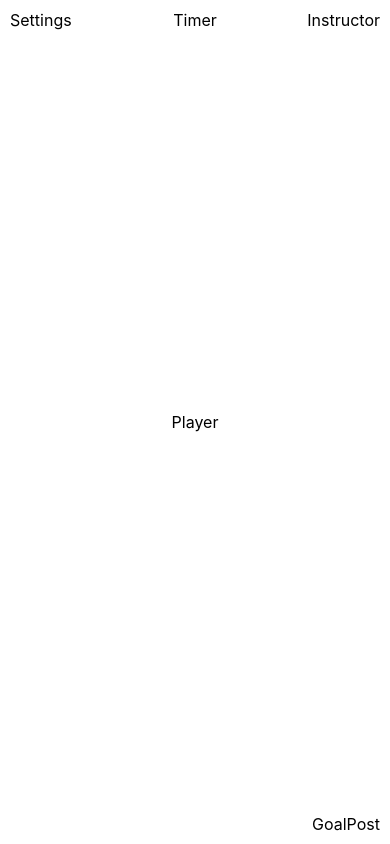
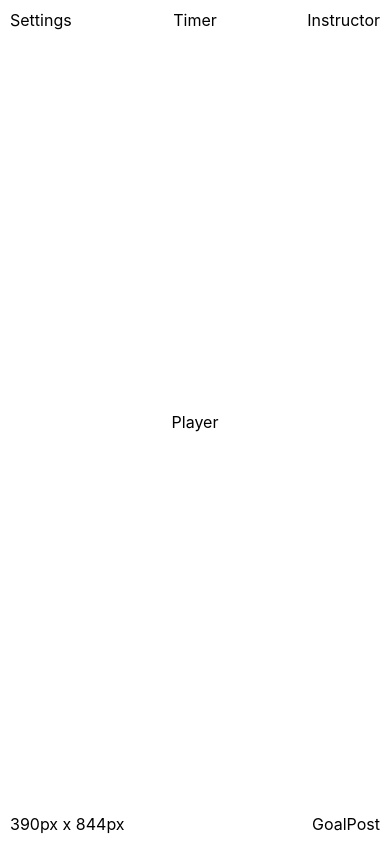
Before and after one commit to rahulsivalenka/fumbling-arrows, a React (Create React App) app: page / in a window 390 px wide. Built offline with nearby package versions, Linux system fonts and the light colour scheme.

Commit message:
Conditionally displaying the game based on window size

```diff
--- /dev/null
+++ b/src/App.css
@@ -0,0 +1,18 @@
+.App {
+  height: 100vh;
+  width: 100wh;
+  position: relative;
+}
+
+.App-info {
+  position: absolute;
+  top: 50%;
+  left: 50%;
+  transform: translate(-50%, -50%);
+}
+
+.App-window-size-info {
+  position: absolute;
+  bottom: 10px;
+  left: 10px;
+}
--- /dev/null
+++ b/src/App.js
@@ -0,0 +1,64 @@
+import React, { useEffect, useState } from 'react';
+import './App.css';
+import TumblingArrayGame from './TumblingArrowsGame/TumblingArrowsGame';
+
+function App() {
+  const [windowSize, setWindowSize] = useState({
+    height: window.innerHeight,
+    width: window.innerWidth
+  });
+
+  const [minWindowSizeError, setMinWindowSizeError] = useState(false);
+
+  useEffect(() => {
+    console.log('App mounted');
+
+    wireResizeEvent();
+
+    return cleanup;
+  })
+
+  return (
+    <div className="App">
+      {
+        minWindowSizeError
+          ? (
+            <div className="App-info">
+              {`Minimum window size for this game has to be 800px  x  600px`}
+            </div>
+          )
+          : <TumblingArrayGame />
+      }
+      <span className="App-window-size-info">
+        {`${windowSize.width}px  x  ${windowSize.height}px`}
+      </span>
+    </div>
+  );
+
+  function windowResizehandler() {
+    console.log('windowResizehandler');
+    setWindowSize({
+      height: window.innerHeight,
+      width: window.innerWidth
+    });
+
+    setMinWindowSizeError(windowSize.height < 600 || windowSize.width < 800);
+  };
+
+  function wireResizeEvent() {
+    console.log('wireResizeEvent');
+    window.addEventListener('resize', windowResizehandler);
+  }
+
+  function unwireResizeEvent() {
+    console.log('unwireResizeEvent');
+    window.removeEventListener('resize', windowResizehandler);
+  }
+
+  function cleanup() {
+    console.log('Game unmounted');
+    unwireResizeEvent();
+  }
+}
+
+export default App;
--- a/src/TumblingArrowsGame.js
+++ /dev/null
@@ -1,21 +0,0 @@
-import React from 'react';
-import GoalPost from './GoalPost/GoalPost';
-import Instructor from './Instructor/Instructor';
-import Player from './Player/Player';
-import Settings from './Settings/Settings';
-import Timer from './Timer/Timer';
-import './TumblingArrowsGame.css';
-
-function TumblingArrayGame() {
-  return (
-    <div className="Game">
-      <Settings />
-      <Timer />
-      <Instructor />
-      <Player />
-      <GoalPost />
-    </div>
-  )
-}
-
-export default TumblingArrayGame;
--- /dev/null
+++ b/src/TumblingArrowsGame/TumblingArrowsGame.js
@@ -0,0 +1,32 @@
+import React, { useEffect, useState } from 'react';
+import GoalPost from '../GoalPost/GoalPost';
+import Instructor from '../Instructor/Instructor';
+import Player from '../Player/Player';
+import Settings from '../Settings/Settings';
+import Timer from '../Timer/Timer';
+import './TumblingArrowsGame.css';
+
+const minWindowSize = {
+  height: 600,
+  width: 800
+};
+
+function TumblingArrayGame() {
+  const [gameState, setGameState] = useState({
+    windowSizeError: false
+  });
+
+  return (
+    <div className="Game">
+      <Settings />
+      <Timer />
+      <Instructor />
+      <Player />
+      <GoalPost />
+    </div>
+  )
+
+
+}
+
+export default TumblingArrayGame;
--- a/src/index.js
+++ b/src/index.js
@@ -2,9 +2,9 @@ import React from 'react';
 import ReactDOM from 'react-dom';
 import './index.css';
 import * as serviceWorker from './serviceWorker';
-import TumblingArrowsGame from './TumblingArrowsGame';
+import App from './App';
 
-ReactDOM.render(<TumblingArrowsGame />, document.getElementById('root'));
+ReactDOM.render(<App />, document.getElementById('root'));
 
 // If you want your app to work offline and load faster, you can change
 // unregister() to register() below. Note this comes with some pitfalls.
```
Also changed, not shown: src/TumblingArrowsGame/TumblingArrowsGame.css (renamed from src/TumblingArrowsGame.css), 2 other files (tests, documents, lock files or other folders).
